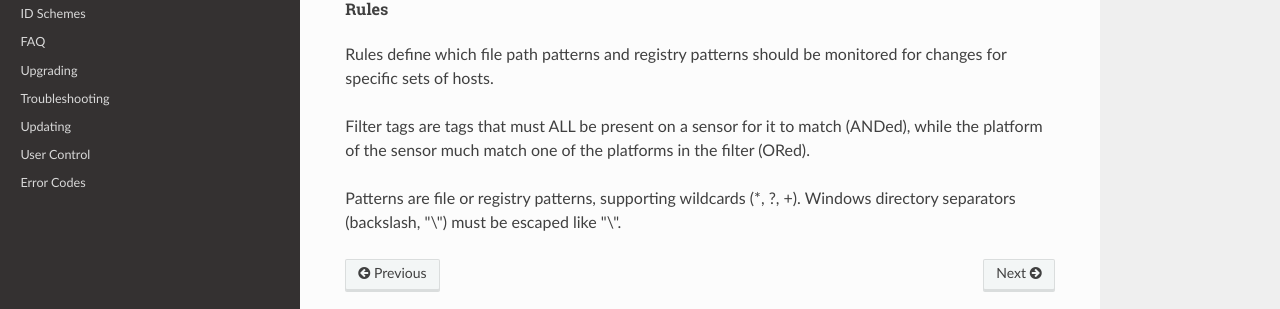
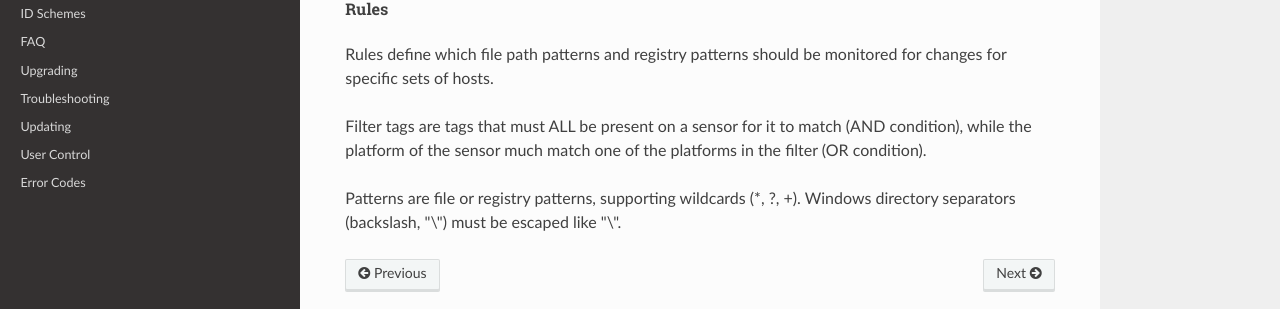
Before and after one commit to refractionPOINT/lce_doc, an MkDocs documentation site: the page built from docs/replicants.md, in a window 1280 px wide and 900 px high, scrolled down 1899 px. Shown: the part 520-829 px from the top of the window. Built offline with MkDocs 1.6.1, drawn with Linux system fonts in a browser that asks for light colours; nearby versions of some CDN libraries; old or Windows-style settings are respelled for this version of MkDocs.

Commit message:
Slight wording tweak...

```diff
--- a/docs/replicants.md
+++ b/docs/replicants.md
@@ -60,6 +60,6 @@ Integrity helps you manage all aspects of File and Registry integrity monitoring
 #### Rules
 Rules define which file path patterns and registry patterns should be monitored for changes for specific sets of hosts.
 
-Filter tags are tags that must ALL be present on a sensor for it to match (ANDed), while the platform of the sensor much match one of the platforms in the filter (ORed).
+Filter tags are tags that must ALL be present on a sensor for it to match (AND condition), while the platform of the sensor much match one of the platforms in the filter (OR condition).
 
 Patterns are file or registry patterns, supporting wildcards (*, ?, +). Windows directory separators (backslash, "\") must be escaped like "\\".
```
